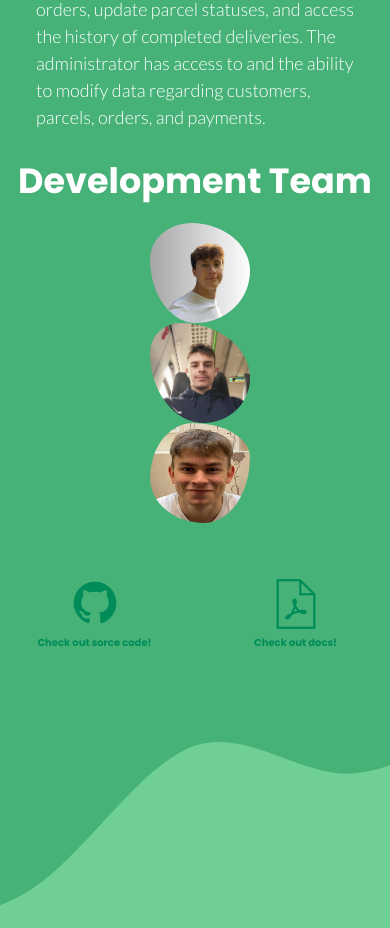
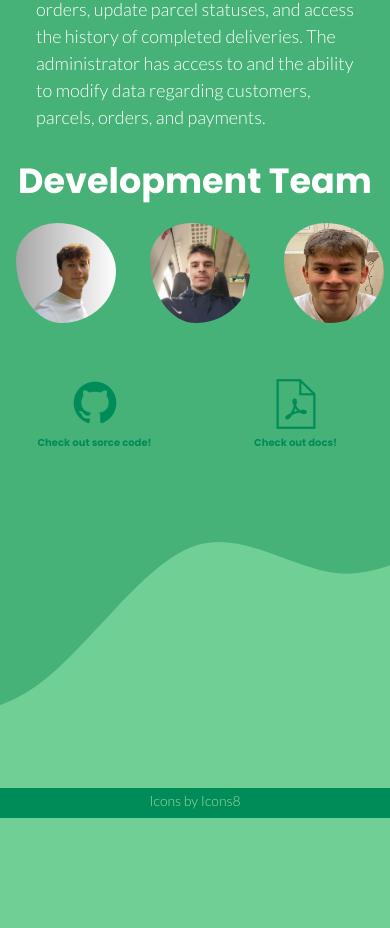
Before and after one commit to bszarlowicz/PortfolioApp, a React (Vite) app: page / in a window 390 px wide. Shown: the part 6251-7179 px from the top of the page. After the commit the page ends 7069 px from the top, so only its background shows below. Built offline with nearby package versions, Linux system fonts and the light colour scheme.

Commit message:
Development team component - connecting with github accounts

```diff
--- a/src/assets/css/startPage.module.css
+++ b/src/assets/css/startPage.module.css
@@ -451,6 +451,7 @@ menu button.active {
   left: 50%;
   transform: translate(-50%, -50%);
   opacity: 0;
+  cursor: pointer;
 }
 
 .iconWrapperDevelopment:hover .iconOnHover {
--- /dev/null
+++ b/src/components/DevelopmentTeam.jsx
@@ -0,0 +1,23 @@
+import StartPageStyles from "../assets/css/StartPage.module.css";
+
+export default function DevelopmentTeam({developmentTeamData, githubIcon}) {
+    return (
+        <div>
+            <div>
+                Development Team
+            </div>
+            <div className='row mt-3'>
+                {developmentTeamData.map((member, index) => (
+                    <div key={index} className={`${StartPageStyles.iconWrapperDevelopment} col`}>
+                        <a href={member.githubLink} target="_blank" className={`${StartPageStyles.noDecorations}`}>
+                            <img src={member.profileImgPath} alt="Profile" className={`${StartPageStyles.profilePic} ${StartPageStyles.developmentTeamPics}`}/>
+                            <div className={`${StartPageStyles.iconOnHover}`}>
+                                <img src={githubIcon} alt="githubIcon"/>
+                            </div>
+                        </a>
+                    </div>
+                ))}
+            </div>
+        </div>
+      );
+}
--- /dev/null
+++ b/src/components/ProjectLinks.jsx
@@ -0,0 +1,26 @@
+import StartPageStyles from "../assets/css/StartPage.module.css";
+import pdfIcon from "../assets/images/pdfIcon.png";
+import githubIcon from "../assets/images/githubIcon.png";
+
+export default function ProjectLinks({ projectGithubLink, projectDocsLink }) {
+    return (
+        <div className='row mt-5'>
+            <div className='col-6'>
+                <a href={projectGithubLink} target="_blank" className={`${StartPageStyles.noDecorations}`}>
+                    <img src={githubIcon} alt="githubIcon" className={`${StartPageStyles.socialsIcons}`}/>
+                    <div className={`${StartPageStyles.additionalTextSocials}`}>
+                        Check out sorce code!
+                    </div>
+                </a>
+            </div>
+            <div className='col-6 pt-1'>
+                <a href={projectDocsLink} target="_blank" className={`${StartPageStyles.noDecorations}`}>
+                    <img src={pdfIcon} alt="pdfIcon" className={`${StartPageStyles.socialsIcons}`}/>
+                    <div className={`${StartPageStyles.additionalTextSocials} mt-1`}>
+                        Check out docs!
+                    </div>
+                </a>
+            </div>
+      </div>
+      );
+}
--- a/src/pages/StartPage.jsx
+++ b/src/pages/StartPage.jsx
@@ -1,11 +1,9 @@
 import React, { useState } from 'react';
 import StartPageStyles from "../assets/css/StartPage.module.css";
-import curlyBracesImg from "../assets/images/curlyBraces.png";
 import angleBracketsImg from "../assets/images/angleBrackets.png";
 import profileImg from "../assets/images/profileImg.png";
 import profileImgAntek from "../assets/images/Antek.png";
 import profileImgMaciek from "../assets/images/Maciek.jpg";
-import hashtagImg from "../assets/images/hashtag.png";
 import trichologist_final from "../assets/images/trycholog_final.png";
 import RegionHub_final from "../assets/images/RegionHub.png";
 import delivery_final from "../assets/images/delivery_final.png";
@@ -38,6 +36,8 @@ import ProjectTitle from "../components/ProjectTitle";
 import ProjectDescription from "../components/ProjectDescripiton";
 import TabButton from "../components/TabButton";
 import TechnologiesCard from "../components/TechnologiesCard.jsx";
+import DevelopmentTeam from "../components/DevelopmentTeam.jsx";
+import ProjectLinks from "../components/ProjectLinks.jsx";
 
 
 export default function StartPage() {
@@ -96,6 +96,12 @@ export default function StartPage() {
     { path: cssLogo, text: 'CSS3' },
     { path: bootstrapLogo, text: 'Bootstrap', version: '5.3.2' },
     { path: htmlLogo, text: 'HTML5'},
+  ];
+
+  const DeliveryAppDevelopmentTeamData = [
+    { profileImgPath: profileImg, githubLink: "https://github.com/bszarlowicz"},
+    { profileImgPath: profileImgAntek, githubLink: "https://github.com/AntWalach"},
+    { profileImgPath: profileImgMaciek, githubLink: "https://github.com/maciek102"},
   ];
 
   return (
@@ -312,43 +318,14 @@ export default function StartPage() {
                 </div>
               </div>
               <div className={`${StartPageStyles.developmentTeamHeader} col-auto mx-auto text-center`}>
-                  Development Team
-                <div className='row mt-3'>
-                  <div className={`${StartPageStyles.iconWrapperDevelopment} col-md-4`}>
-                    <img src={profileImg} alt="Profile" className={`${StartPageStyles.profilePic} ${StartPageStyles.developmentTeamPics}`}/>
-                    <div className={`${StartPageStyles.iconOnHover}`}>
-                      <img src={whiteGithubIcon} alt="githubIcon"/>
-                    </div>
-                  </div>
-                  <div className={`${StartPageStyles.iconWrapperDevelopment} col-md-4`}>
-                    <img src={profileImgAntek} alt="ProfileAnt" className={`${StartPageStyles.profilePicAntek} ${StartPageStyles.developmentTeamPics}`}/>
-                    <div className={`${StartPageStyles.iconOnHover}`}>
-                      <img src={whiteGithubIcon} alt="githubIcon"/>
-                    </div>
-                  </div>
-                  <div className={`${StartPageStyles.iconWrapperDevelopment} col-md-4`}>
-                    <img src={profileImgMaciek} alt="ProfileMac" className={`${StartPageStyles.profilePicMaciek} ${StartPageStyles.developmentTeamPics}`}/>
-                    <div className={`${StartPageStyles.iconOnHover}`}>
-                      <img src={whiteGithubIcon} alt="githubIcon"/>
-                    </div>
-                  </div>
-                </div>
-                <div className='row mt-5'>
-                  <div className='col-6'>
-                  <a href="https://github.com/bszarlowicz/On-demand-Delivery-Platform/tree/main" target="_blank" className={`${StartPageStyles.noDecorations}`}>
-                    <img src={githubIcon} alt="githubIcon" className={`${StartPageStyles.socialsIcons}`}/>
-                    <div className={`${StartPageStyles.additionalTextSocials}`}>
-                      Check out sorce code!
-                    </div>
-                  </a>
-                  </div>
-                  <div className='col-6 pt-1'>
-                    <img src={pdfIcon} alt="pdfIcon" className={`${StartPageStyles.socialsIcons}`}/>
-                    <div className={`${StartPageStyles.additionalTextSocials} mt-1`}>
-                      Check out docs!
-                    </div>
-                  </div>
-                </div>
+                <DevelopmentTeam
+                  developmentTeamData={DeliveryAppDevelopmentTeamData}
+                  githubIcon={whiteGithubIcon}
+                />
+                <ProjectLinks
+                  projectGithubLink="https://github.com/bszarlowicz/On-demand-Delivery-Platform"
+                  projectDocsLink="#"
+                />
               </div>
             </div>
             <div className={`${StartPageStyles.mainDescriptionAreaEndDeliveryApp}`}></div>
```
